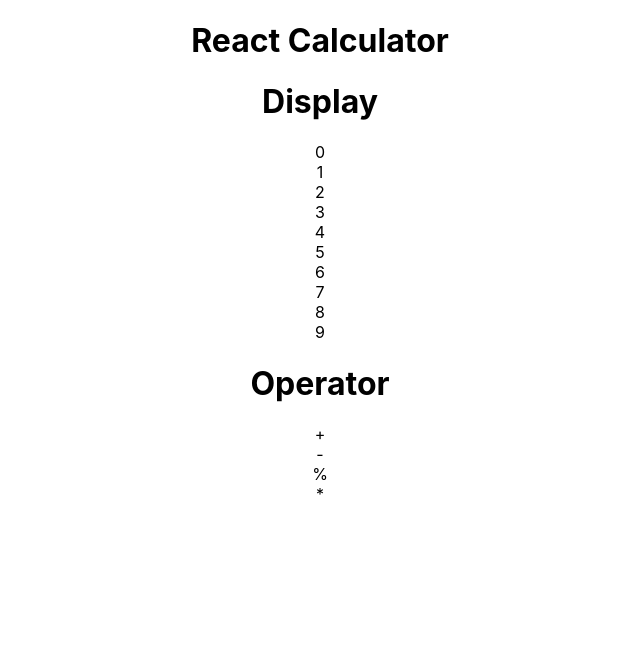
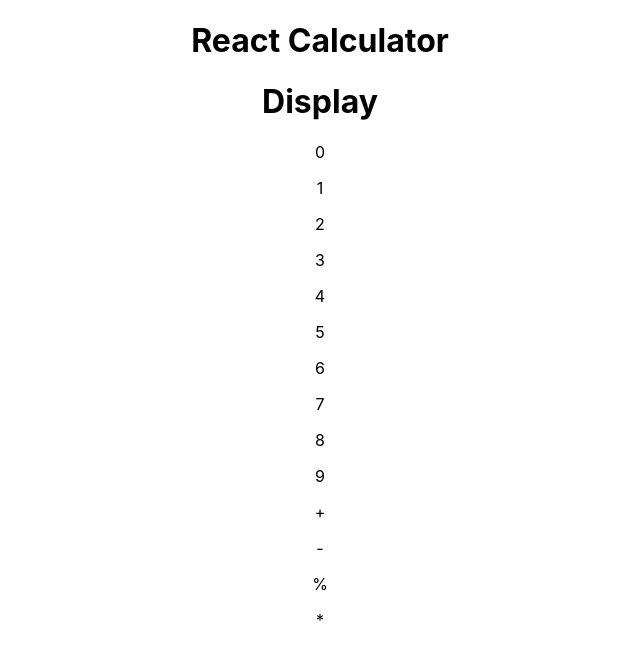
Before and after one commit to benzend/react-typescript-calculator, a React (Create React App) app: page / in a window 1280 px wide. Shown: the top 660 px of the page, without its empty margins (320-960 px from the left). Built offline with nearby package versions, Linux system fonts and the light colour scheme.

Commit message:
just changed how the data is handled

```diff
--- a/src/calculator/Calculator.tsx
+++ b/src/calculator/Calculator.tsx
@@ -2,12 +2,19 @@ import { Display } from "./display/Display";
 import { Operator } from "./operator/Operator";
 import { Number } from "./number/Number";
 
+// We're going to store all state and data in here
 export const Calculator = () => {
+  const nums = [0, 1, 2, 3, 4, 5, 6, 7, 8, 9];
+  const ops = ["+", "-", "%", "*"];
   return (
     <>
       <Display />
-      <Number nums={[0, 1, 2, 3, 4, 5, 6, 7, 8, 9]} />
-      <Operator ops={["+", "-", "%", "*"]} />
+      {nums.map((num: any) => (
+        <Number num={num} />
+      ))}
+      {ops.map((op: string) => (
+        <Operator op={op} />
+      ))}
     </>
   );
 };
--- a/src/calculator/number/Number.tsx
+++ b/src/calculator/number/Number.tsx
@@ -1,9 +1,7 @@
-export const Number = ({ nums }: any) => {
+export const Number = ({ num }: any) => {
   return (
     <>
-      {nums.map((num: number) => (
-        <div>{num}</div>
-      ))}
+      <p>{num}</p>
     </>
   );
 };
--- a/src/calculator/operator/Operator.tsx
+++ b/src/calculator/operator/Operator.tsx
@@ -1,10 +1,7 @@
-export const Operator = ({ ops }: any) => {
+export const Operator = ({ op }: any) => {
   return (
     <>
-      <h1>Operator</h1>
-      {ops.map((op: string) => (
-        <div>{op}</div>
-      ))}
+      <p>{op}</p>
     </>
   );
 };
```
Also changed, not shown: 1 other file (tests, documents, lock files or other folders).
